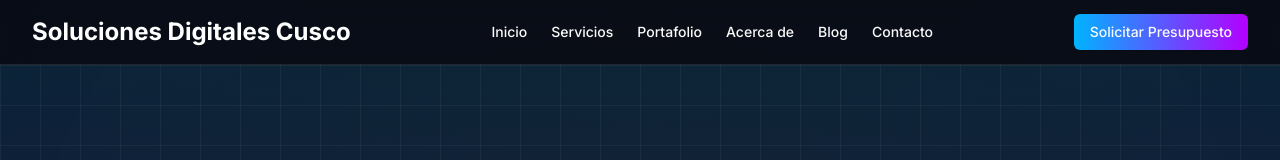
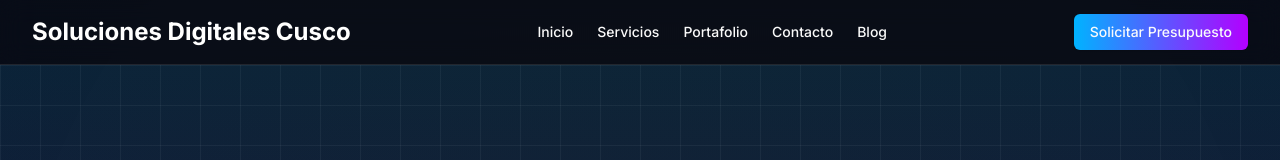
Before and after one commit to Samuel-2003/devcusco, a Next.js app: page / in a window 1280 px wide. Shown: the top 160 px of the page. Built offline with nearby package versions, Linux system fonts and the light colour scheme.

Commit message:
Actualización en el archivo page.tsx

```diff
--- a/app/page.tsx
+++ b/app/page.tsx
@@ -135,20 +135,17 @@ export default function Home() {
             <Link href="/" className="nav-link nav-link-inicio text-sm font-medium">
               Inicio
             </Link>
-            <Link href="/servicios" className="nav-link nav-link-servicios text-sm font-medium">
+            <Link href="#Nuestros Servicios" className="nav-link nav-link-servicios text-sm font-medium">
               Servicios
             </Link>
             <Link href="/portafolio" className="nav-link nav-link-portafolio text-sm font-medium">
               Portafolio
             </Link>
-            <Link href="/acerca" className="nav-link nav-link-acerca text-sm font-medium">
-              Acerca de
+            <Link href="/contacto" className="nav-link nav-link-contacto text-sm font-medium">
+              Contacto
             </Link>
             <Link href="/blog" className="nav-link nav-link-blog text-sm font-medium">
               Blog
-            </Link>
-            <Link href="/contacto" className="nav-link nav-link-contacto text-sm font-medium">
-              Contacto
             </Link>
           </nav>
           <div className="flex items-center gap-4">
```
